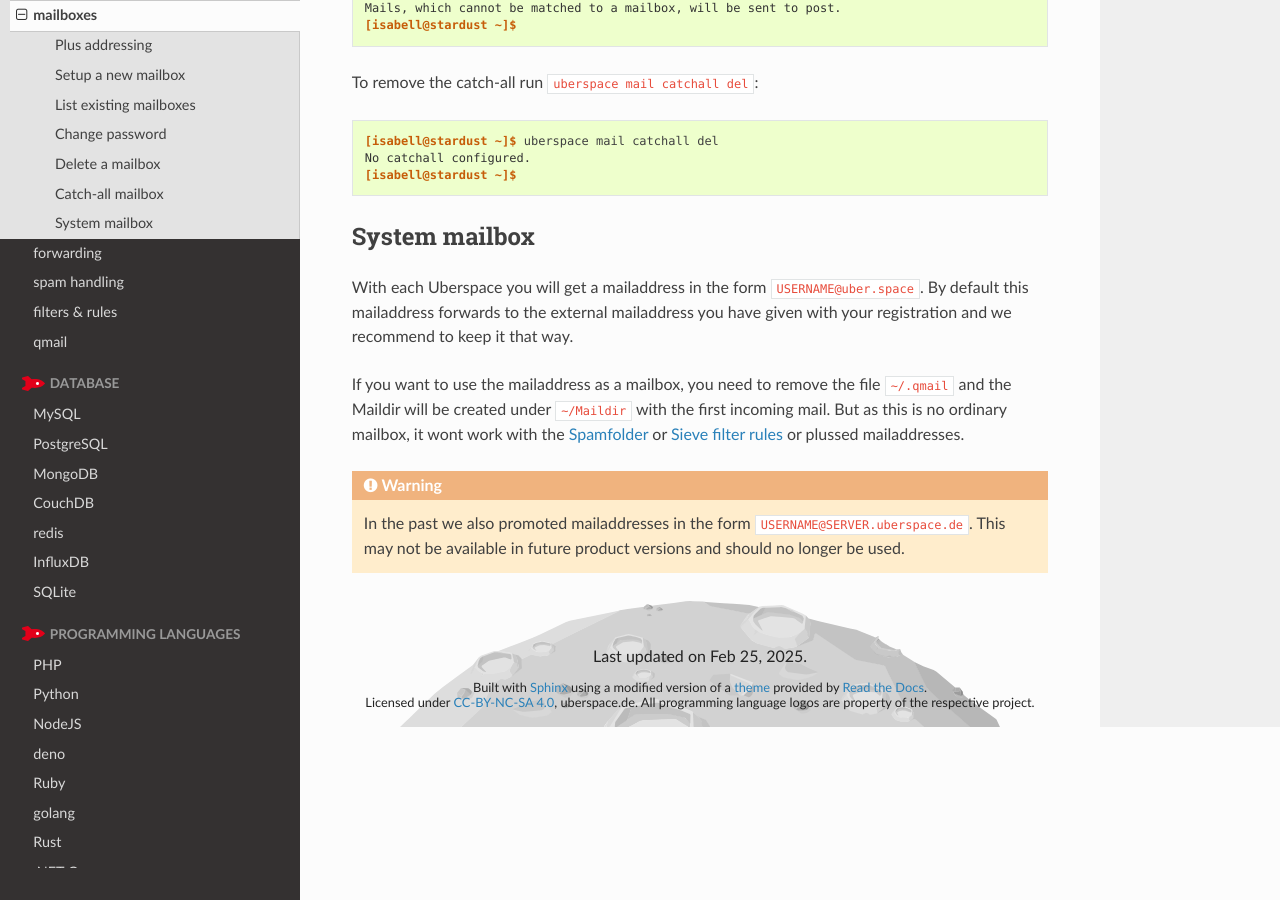
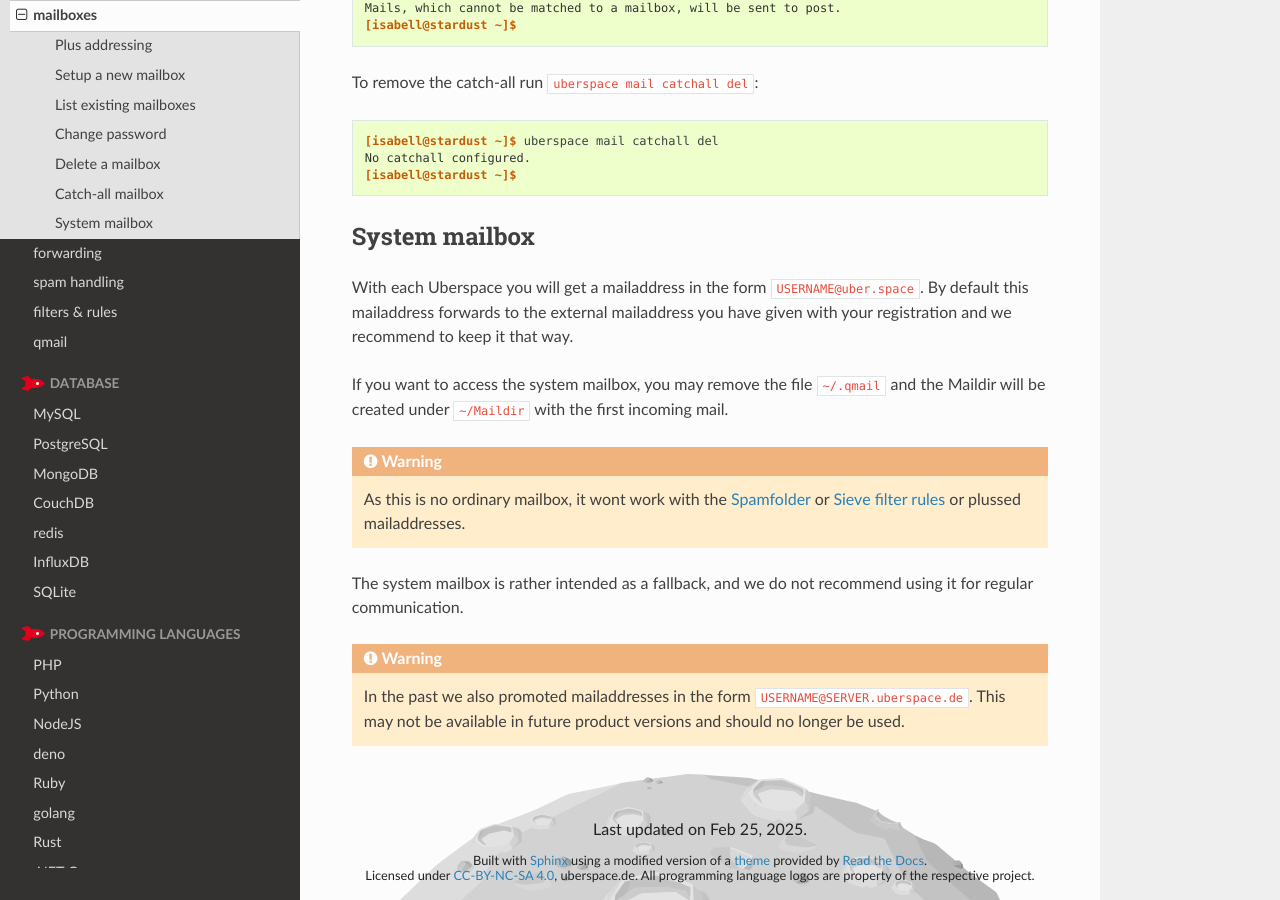
Before and after one commit to Uberspace/manual, a Sphinx documentation site: the page built from source/mail-mailboxes.rst, in a window 1280 px wide and 900 px high, scrolled down 2768 px. Built offline with Sphinx 7.4.7 and the Read the Docs theme 3.1.0, drawn with Linux system fonts in a browser that asks for light colours; pages that are not in the unit, such as notebooks, are missing from menus.

Commit message:
feat: Restore recommondation to avoid system mailbox
Usage of the system mailbox was discouraged before and
adds some issues when migrating mail setups.

See commit:d8915c86f171144e59f1b6a095ad3a401f7dbecc

Therefore make it more clear that this is provided
as a neat, quick feature, but not recommended for
regular e-mail communcation. Use a normal mailbox instead.

```diff
--- a/source/mail-mailboxes.rst
+++ b/source/mail-mailboxes.rst
@@ -123,9 +123,12 @@ System mailbox
 With each Uberspace you will get a mailaddress in the form ``USERNAME@uber.space``. By default this mailaddress forwards
 to the external mailaddress you have given with your registration and we recommend to keep it that way.
 
-If you want to use the mailaddress as a mailbox, you need to remove the file ``~/.qmail`` and the Maildir will be
-created under ``~/Maildir`` with the first incoming mail. But as this is no ordinary mailbox, it wont work with the
-:doc:`Spamfolder <mail-spam>` or :doc:`Sieve filter rules <mail-filters>` or plussed mailaddresses.
+If you want to access the system mailbox, you may remove the file ``~/.qmail`` and the Maildir will be
+created under ``~/Maildir`` with the first incoming mail.
+
+.. warning:: As this is no ordinary mailbox, it wont work with the :doc:`Spamfolder <mail-spam>` or :doc:`Sieve filter rules <mail-filters>` or plussed mailaddresses.
+
+The system mailbox is rather intended as a fallback, and we do not recommend using it for regular communication.
 
 .. warning::
   In the past we also promoted mailaddresses in the form ``USERNAME@SERVER.uberspace.de``. This may not be
```
